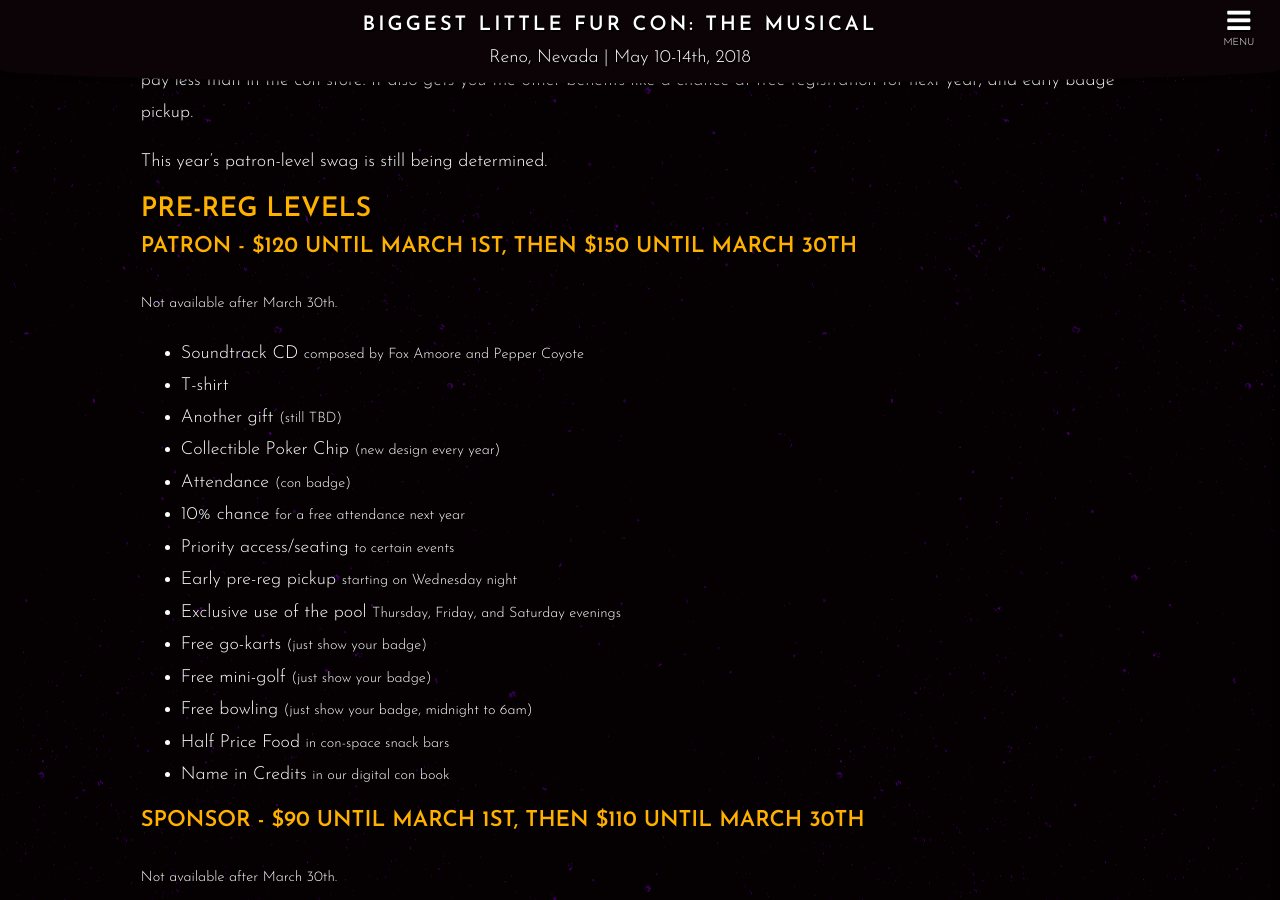
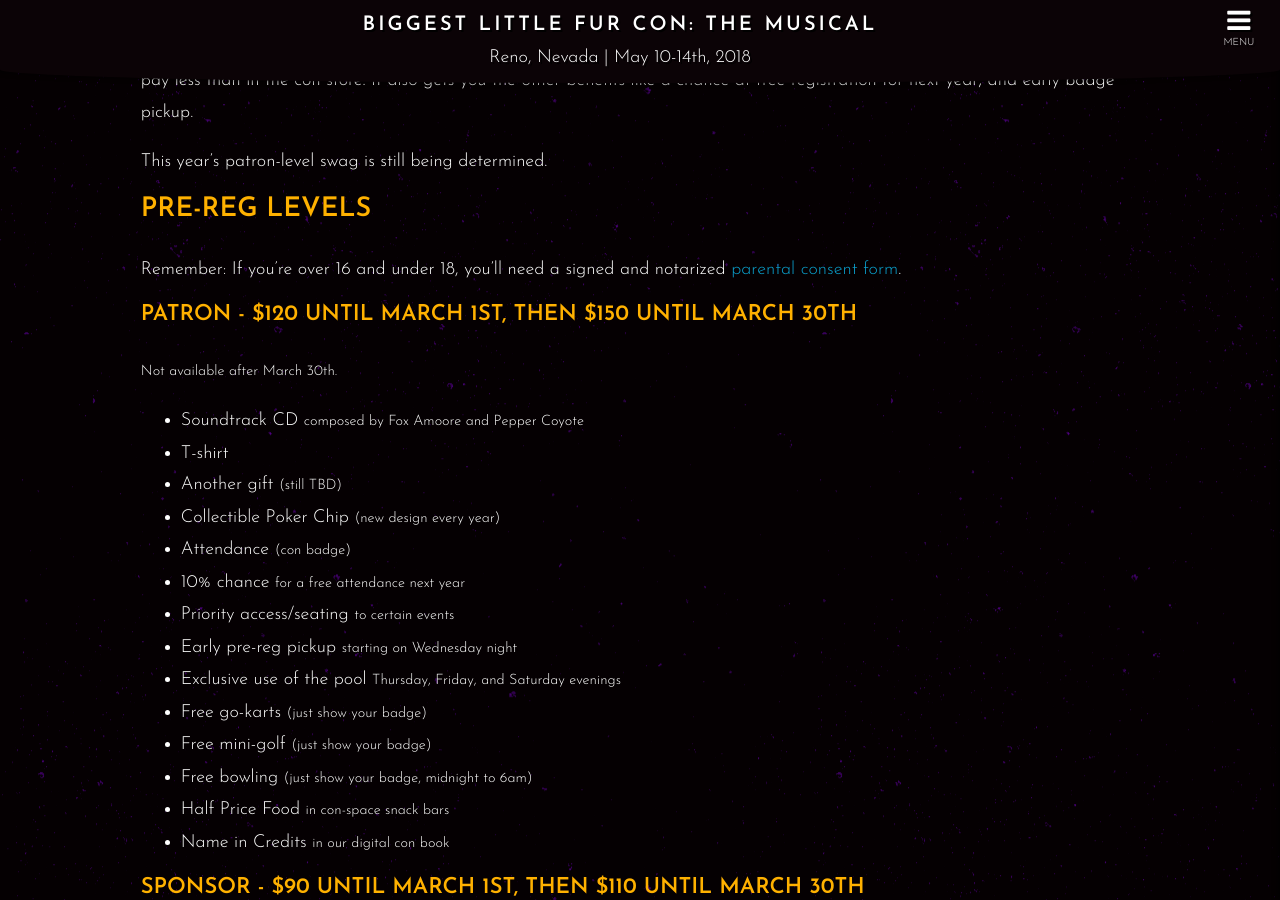
Before and after one commit to blfcweb/biggestlittlefc.github.io, a Jekyll site: the page built from register.md, in a window 1280 px wide and 900 px high, scrolled down 974 px. Built offline with Jekyll 4.4.1, drawn with Linux system fonts in a browser that asks for light colours.

Commit message:
update register.md to new consent form link.

```diff
--- a/register.md
+++ b/register.md
@@ -40,6 +40,8 @@ Patron and Sponsor are **not available after {{ page.upgradeend }}**; you cannot
 This year's patron-level swag is still being determined.
 
 ### Pre-Reg Levels
+
+Remember: If you're over 16 and under 18, you'll need a signed and notarized [parental consent form][minorformlink].
 
 #### Patron - ${{ page.prices.patronPre }} until {{ page.discountend }}, then ${{ page.prices.patronFull }} until {{ page.upgradeend }}
 
@@ -153,7 +155,7 @@ Click the titles below to expand.
 Under 18 Years Old?
 : **16 - 17 years old**
 
-  - A signed, notarized <a href="https://reg.goblfc.org/BLFCParentalConsentForm.pdf" target="_blank">parental consent form</a> is required. *Bring the original, not a copy.*
+  - A signed, notarized [parental consent form][minorformlink] is required. *Bring the original, not a copy.*
   - You must bring a photo ID.
   - You do not need to attend with a parent.
 
@@ -220,3 +222,6 @@ Upgrading?
 
 [reglink]: https://reg.goblfc.org/
 {:title="Register online today!" target="_blank" rel="noopener noreferrer"}
+
+[minorformlink]: https://reg.goblfc.org/static/resources/BLFCParentalConsentForm.pdf
+{:title="Parental Consent Form" target="_blank" rel="noopener noreferrer"}
```
